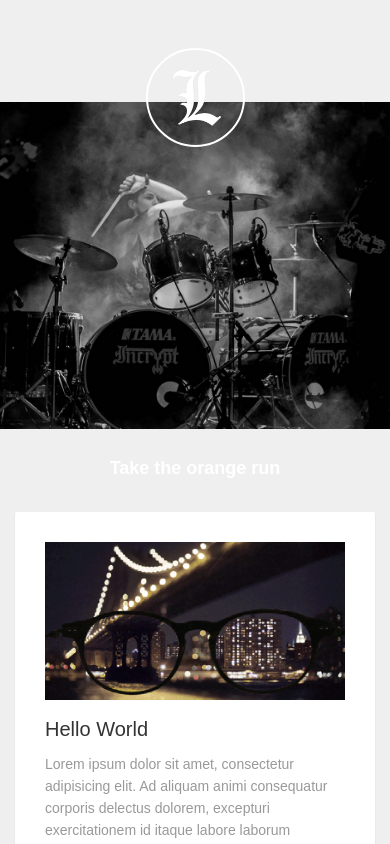
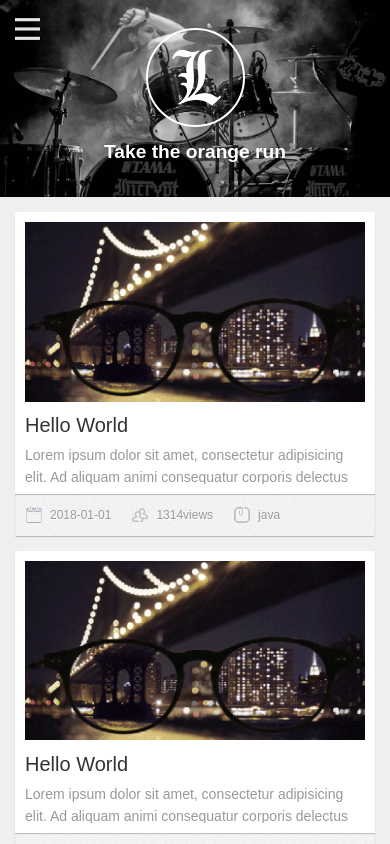
Before and after one commit to GaoStudio/DeepFull, a React (Create React App) app: page /Home in a window 390 px wide. Shown: the top 844 px of the page. Built offline with nearby package versions, Linux system fonts and the light colour scheme; no server answers; a small style sheet from the web is missing.

Commit message:
优化 mobile

```diff
--- a/src/page/Home.css
+++ b/src/page/Home.css
@@ -26,20 +26,23 @@
 @media screen and (max-width: 920px) {
     .container{
         margin: 0 auto;
-        padding-top: 5%;
+        padding-top: 0px;
         padding-bottom: 5%;
         display: flex;
         flex-direction: column;
     }
-    .left{
+    .top{
         color: #adadad;
         font-size: 100%;
         max-width: 100%;
+        max-height: 400px;
     }
     .right{
         width: 100%;
+        margin-top: 15px;
     }
     .logo-img a img{
         width: 50%;
+        height: auto;
     }
 }
--- a/src/page/Home.js
+++ b/src/page/Home.js
@@ -45,16 +45,21 @@ class Home extends Component {
             window.scrollTo(0,0)
         }
     }
+    _onMobileMenuClick = ()=>{
+
+    }
     render(){
         return(
             <div className="container">
-                {this.state.isMobile? <div className="top">
-                    <header className="logo">
-                        <div className="logo-img"><a><img src={require("../images/headlogo.png")}  ></img></a></div>
-                        <div  className="logo-name" ><strong>Take the orange run</strong></div>
-                    </header>
-                </div>:<div className="left"><Menu location={this.props.location}/></div>}
-
+                {this.state.isMobile?
+                    <div className="top">
+                        <header className="logo">
+                            <div className="mobile-menu-icon" onClick={this._onMobileMenuClick}><img src={require("../images/menu.png")}  ></img></div>
+                            <div className="logo-img"><a><img src={require("../images/headlogo.png")}  ></img></a></div>
+                            <div  className="logo-name" ><strong>Take the orange run</strong></div>
+                        </header>
+                    </div>:
+                    <div className="left"><Menu location={this.props.location}/></div>}
                 <div className="right">
                     <div className="right-content">
                         <Switch>
--- a/src/page/home/Item.css
+++ b/src/page/home/Item.css
@@ -74,3 +74,22 @@
     background-position: 0 -443px;
     color: #333;
 }
+@media screen and (max-width: 920px) {
+    .post-list-content{
+        padding: 10px;
+    }
+    .post-list-operation{
+        padding: 8px 10px;
+    }
+    .post-list-item{
+        margin-bottom: 15px;
+    }
+    .post-list-title{
+        padding-top: 5px;
+        padding-bottom: 5px;
+    }
+    .post-list-simple{
+        max-height: 40px;
+        overflow: hidden;
+    }
+}
--- a/src/page/home/Menu.css
+++ b/src/page/home/Menu.css
@@ -32,7 +32,7 @@
 }
 .logo-name{
     color: white;
-    font-size: 18px;
+    font-size: 1.2em;
     flex: 1;
     display: flex;
     padding-top: 10px;
@@ -157,8 +157,21 @@
     padding-bottom: 10px;
 }
 @media screen and (max-width: 920px) {
+    .logo{
+        max-height: 300px;
+    }
     .logo-img a{
         width: 30%;
-        min-height: 400px;
+    }
+    .mobile-menu-icon{
+        position: absolute;
+        top: 15px;
+        left: 15px;
+        width: 25px;
+        height: 25px;
+    }
+    .mobile-menu-icon  img{
+        width: 100%;
+        height: auto;
     }
 }
--- a/src/page/router/FirstPage.js
+++ b/src/page/router/FirstPage.js
@@ -31,8 +31,7 @@ export default class FirstPage extends Component {
                     width={this.state.width}
                     fadeOut={true}
                     open={openLeft}
-                    onChange={open => this.setState({ openLeft: open })}
-                >
+                    onChange={open => this.setState({ openLeft: open })}>
                     <div style={{ padding: "2em" }}>
                         <h3>Navigation</h3>
                     </div>
```
Also changed, not shown: src/images/menu.png (added).
